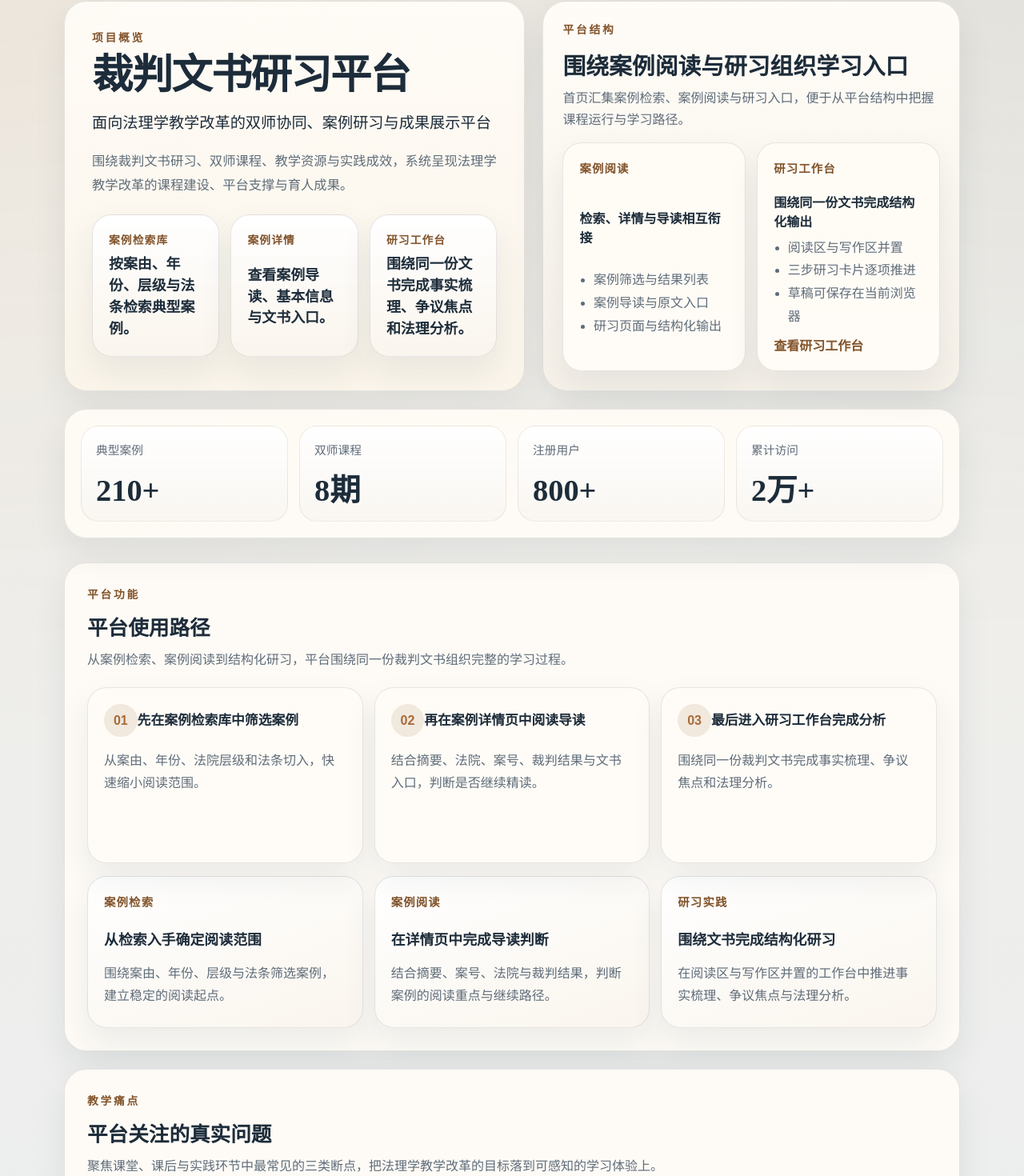
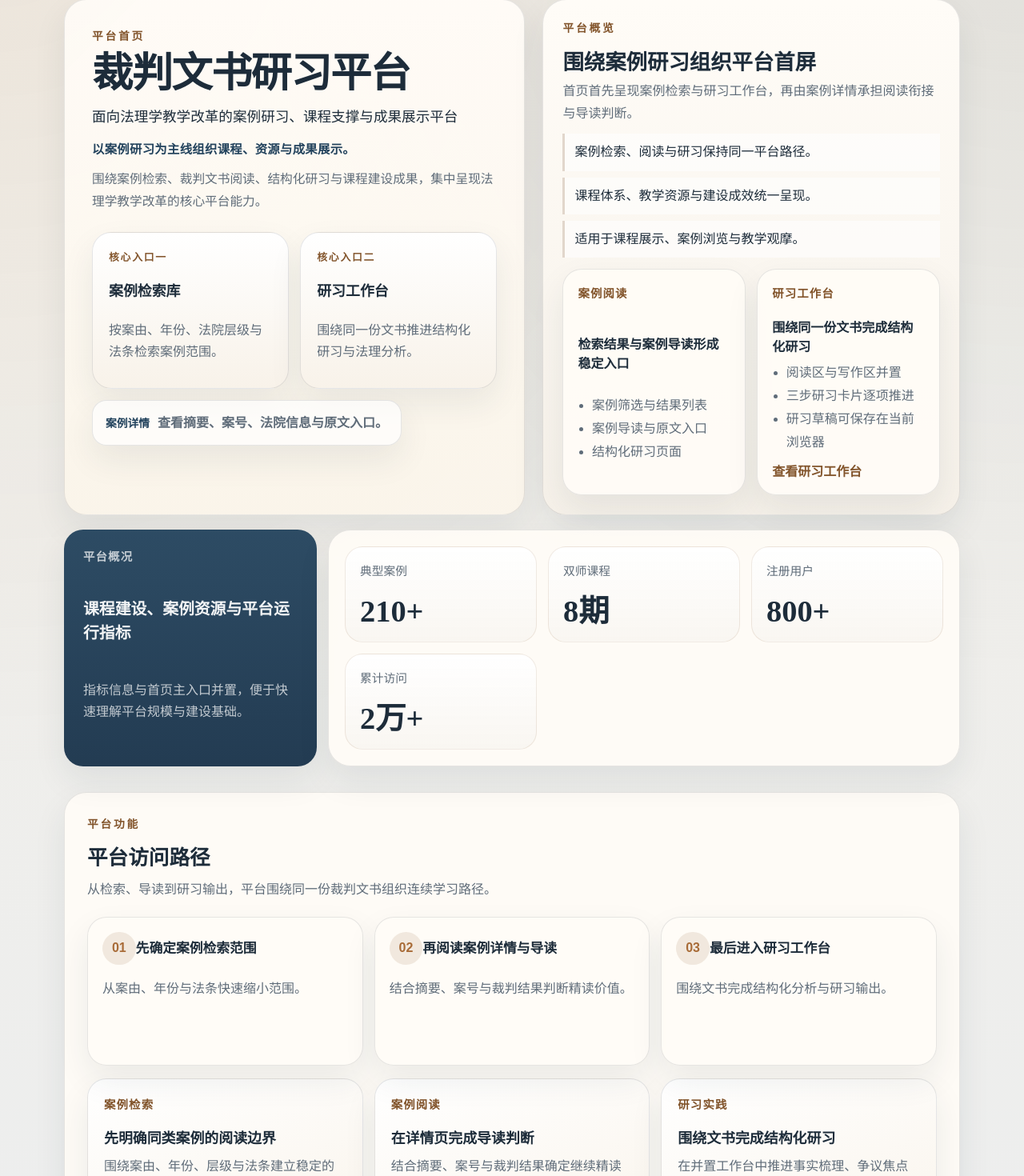
Before and after one commit to silent632/faxue-jiaoyu-showcase, a Next.js app: page / in a window 1280 px wide. Shown: the part 129-1599 px from the top of the page at 80% size. Built offline with nearby package versions, Linux system fonts and the light colour scheme.

Commit message:
refactor: polish homepage and case search hierarchy

```diff
--- a/app/globals.css
+++ b/app/globals.css
@@ -907,9 +907,9 @@ main {
 }
 
 .cases-hero {
-  padding: 18px;
-  display: grid;
-  gap: 14px;
+  padding: 16px;
+  display: grid;
+  gap: 12px;
   overflow: visible;
 }
 
@@ -935,6 +935,38 @@ main {
   gap: 8px;
 }
 
+.cases-hero-stats {
+  display: grid;
+  grid-template-columns: repeat(3, minmax(120px, 1fr));
+  gap: 8px;
+}
+
+.cases-hero-stat {
+  display: grid;
+  gap: 4px;
+  min-width: 0;
+  padding: 12px 14px;
+  border-radius: 14px;
+  border: 1px solid rgba(35, 67, 93, 0.1);
+  background: rgba(255, 255, 255, 0.8);
+}
+
+.cases-hero-stat span {
+  font-size: 11px;
+  color: var(--muted);
+}
+
+.cases-hero-stat strong {
+  color: var(--primary);
+  font-size: 0.95rem;
+  line-height: 1.45;
+}
+
+.cases-hero-search-row {
+  display: grid;
+  gap: 8px;
+}
+
 .cases-hero-search-box {
   position: relative;
 }
@@ -943,6 +975,13 @@ main {
   min-height: 44px;
   padding: 0 16px;
   border-radius: 14px;
+}
+
+.cases-hero-search-hint {
+  margin: 0;
+  font-size: 12px;
+  color: var(--muted);
+  line-height: 1.65;
 }
 
 .cases-suggestion-list {
@@ -990,7 +1029,7 @@ main {
 
 .cases-intel-card {
   display: grid;
-  gap: 10px;
+  gap: 8px;
 }
 
 .cases-intel-head {
@@ -998,6 +1037,12 @@ main {
   align-items: flex-start;
   justify-content: space-between;
   gap: 12px;
+}
+
+.cases-intel-head span {
+  font-size: 12px;
+  color: var(--muted);
+  line-height: 1.55;
 }
 
 .cases-mini-metric-grid {
@@ -1018,6 +1063,12 @@ main {
 .cases-mini-metric strong {
   font-size: 18px;
   color: var(--primary);
+}
+
+.cases-mini-metric span {
+  font-size: 11px;
+  color: var(--muted);
+  letter-spacing: 0.04em;
 }
 
 .cases-action-row {
@@ -1040,6 +1091,16 @@ main {
   cursor: pointer;
 }
 
+.cases-action-chip span {
+  font-weight: 700;
+  line-height: 1.5;
+}
+
+.cases-action-chip small {
+  color: var(--muted);
+  line-height: 1.55;
+}
+
 .cases-grid {
   display: grid;
   grid-template-columns: minmax(280px, 0.92fr) minmax(0, 1.75fr);
@@ -1108,6 +1169,31 @@ main {
   gap: 10px;
 }
 
+.cases-results-toolbar {
+  display: grid;
+  gap: 8px;
+  padding-top: 10px;
+  border-top: 1px solid rgba(35, 67, 93, 0.08);
+}
+
+.cases-results-summary,
+.cases-pagination-summary,
+.case-card-index {
+  display: inline-flex;
+  align-items: center;
+  justify-content: center;
+  border-radius: 999px;
+  background: rgba(35, 67, 93, 0.08);
+  color: var(--primary);
+  font-size: 12px;
+  font-weight: 700;
+}
+
+.cases-results-summary {
+  justify-self: start;
+  padding: 6px 10px;
+}
+
 .cases-empty-state {
   display: grid;
   gap: 10px;
@@ -1137,6 +1223,31 @@ main {
 
 .case-card-title-link:hover {
   color: var(--accent);
+}
+
+.case-card-index {
+  padding: 4px 9px;
+}
+
+.case-card-shell {
+  display: grid;
+  gap: 12px;
+}
+
+.case-card-meta,
+.case-card-summary {
+  margin: 0;
+}
+
+.case-card-meta {
+  color: var(--muted);
+  font-size: 13px;
+  line-height: 1.7;
+}
+
+.case-card-summary {
+  color: var(--ink);
+  line-height: 1.75;
 }
 
 .cases-pagination {
@@ -1835,6 +1946,10 @@ main {
     align-items: stretch;
   }
 
+  .cases-hero-stats {
+    grid-template-columns: 1fr;
+  }
+
   .cases-sidebar {
     display: none;
     position: static;
@@ -1931,6 +2046,10 @@ main {
   .case-card-head-side,
   .case-card-footer {
     justify-content: flex-start;
+  }
+
+  .cases-pagination-summary {
+    width: 100%;
   }
 }
 
@@ -2685,8 +2804,8 @@ main {
 
 .showcase-home-hero {
   display: grid;
-  gap: 22px;
-  padding: 22px 0 8px;
+  gap: 18px;
+  padding: 20px 0 10px;
 }
 
 .showcase-home-hero-main {
@@ -2708,11 +2827,12 @@ main {
 }
 
 .showcase-home-actions {
-  margin-top: 22px;
-  grid-template-columns: repeat(3, minmax(0, 1fr));
+  margin-top: 24px;
+  grid-template-columns: repeat(2, minmax(0, 1fr));
 }
 
 .showcase-home-action-card,
+.showcase-home-secondary-link,
 .showcase-home-preview,
 .showcase-home-preview-card,
 .showcase-flow-card,
@@ -2734,9 +2854,11 @@ main {
 
 .showcase-home-action-card {
   display: grid;
-  gap: 8px;
-  min-height: 170px;
-  background: linear-gradient(180deg, rgba(255, 255, 255, 0.96), rgba(250, 245, 237, 0.98));
+  gap: 10px;
+  min-height: 196px;
+  background:
+    linear-gradient(180deg, rgba(255, 255, 255, 0.98), rgba(248, 242, 233, 0.98)),
+    radial-gradient(circle at top right, rgba(35, 67, 93, 0.06), transparent 38%);
   transition: transform 160ms ease, border-color 160ms ease, box-shadow 160ms ease;
 }
 
@@ -2751,9 +2873,10 @@ main {
 
 .showcase-home-action-card span {
   color: var(--accent);
-  font-size: 0.86rem;
+  font-size: 0.8rem;
   font-weight: 700;
-  letter-spacing: 0.08em;
+  letter-spacing: 0.14em;
+  text-transform: uppercase;
 }
 
 .showcase-home-action-card strong,
@@ -2765,6 +2888,36 @@ main {
   line-height: 1.5;
 }
 
+.showcase-home-action-card p,
+.showcase-home-secondary-link strong {
+  margin: 0;
+  color: var(--muted);
+  line-height: 1.72;
+}
+
+.showcase-home-secondary-links {
+  display: flex;
+  flex-wrap: wrap;
+  gap: 12px;
+  margin-top: 14px;
+}
+
+.showcase-home-secondary-link {
+  display: inline-flex;
+  align-items: center;
+  gap: 10px;
+  padding: 14px 16px;
+  border-radius: 18px;
+  background: rgba(255, 255, 255, 0.7);
+}
+
+.showcase-home-secondary-link span {
+  color: var(--primary);
+  font-size: 0.86rem;
+  font-weight: 700;
+  white-space: nowrap;
+}
+
 .showcase-home-preview {
   border-radius: 30px;
   padding: 24px;
@@ -2775,15 +2928,15 @@ main {
 
 .showcase-home-preview-head {
   display: grid;
-  gap: 8px;
-  margin-bottom: 14px;
+  gap: 6px;
+  margin-bottom: 12px;
 }
 
 .showcase-home-preview-head h2 {
   margin: 0;
   font-family: var(--font-display);
-  font-size: 1.8rem;
-  line-height: 1.2;
+  font-size: 1.65rem;
+  line-height: 1.22;
 }
 
 .showcase-home-preview-head p,
@@ -2796,16 +2949,31 @@ main {
   line-height: 1.72;
 }
 
+.showcase-home-fact-list {
+  display: grid;
+  gap: 8px;
+  margin-bottom: 14px;
+}
+
+.showcase-home-fact-list p {
+  margin: 0;
+  padding: 10px 12px;
+  border-left: 3px solid rgba(130, 84, 43, 0.22);
+  background: rgba(255, 255, 255, 0.6);
+  color: var(--ink);
+  line-height: 1.65;
+}
+
 .showcase-home-preview-grid {
   grid-template-columns: 1fr 1fr;
 }
 
 .showcase-home-preview-card {
   border-radius: 24px;
-  padding: 20px;
-  display: grid;
-  gap: 8px;
-  min-height: 220px;
+  padding: 18px;
+  display: grid;
+  gap: 8px;
+  min-height: 196px;
 }
 
 .showcase-preview-list {
@@ -2845,6 +3013,40 @@ main {
   line-height: 1.55;
 }
 
+.showcase-metrics-band {
+  display: grid;
+  grid-template-columns: minmax(220px, 0.4fr) minmax(0, 1fr);
+  gap: 14px;
+  align-items: stretch;
+}
+
+.showcase-metrics-intro {
+  display: grid;
+  gap: 10px;
+  padding: 22px 24px;
+  border-radius: 24px;
+  background: linear-gradient(180deg, rgba(35, 67, 93, 0.95), rgba(24, 50, 74, 0.95));
+  color: rgba(255, 255, 255, 0.94);
+  box-shadow: var(--shadow);
+}
+
+.showcase-metrics-intro .showcase-card-eyebrow {
+  margin-bottom: 0;
+  color: rgba(255, 255, 255, 0.72);
+}
+
+.showcase-metrics-intro strong {
+  font-family: var(--font-display);
+  font-size: 1.24rem;
+  line-height: 1.5;
+}
+
+.showcase-metrics-intro p {
+  margin: 0;
+  color: rgba(255, 255, 255, 0.72);
+  line-height: 1.7;
+}
+
 .showcase-flow-grid {
   grid-template-columns: repeat(3, minmax(0, 1fr));
 }
@@ -2852,8 +3054,8 @@ main {
 .showcase-flow-card {
   position: relative;
   border-radius: 24px;
-  padding: 20px;
-  min-height: 220px;
+  padding: 18px;
+  min-height: 186px;
 }
 
 .showcase-flow-index {
@@ -2879,7 +3081,7 @@ main {
 .showcase-chain-card {
   display: grid;
   gap: 8px;
-  min-height: 190px;
+  min-height: 168px;
   background: linear-gradient(160deg, rgba(255, 255, 255, 0.96), rgba(250, 245, 237, 0.96));
 }
 
@@ -2887,11 +3089,36 @@ main {
 .showcase-summary-card {
   display: grid;
   gap: 8px;
-  min-height: 210px;
+  min-height: 184px;
+}
+
+.showcase-hero-brief {
+  margin: 14px 0 0;
+  color: var(--primary);
+  font-size: 0.96rem;
+  font-weight: 700;
+  letter-spacing: 0.02em;
+}
+
+.showcase-hero-subtitle {
+  margin: 14px 0 0;
+  font-size: 1.1rem;
+  line-height: 1.6;
+}
+
+.showcase-hero-intro {
+  margin: 14px 0 0;
+  max-width: 38rem;
+  line-height: 1.76;
+  font-size: 0.98rem;
 }
 
 @media (max-width: 1100px) {
   .showcase-home-hero-main {
+    grid-template-columns: 1fr;
+  }
+
+  .showcase-metrics-band {
     grid-template-columns: 1fr;
   }
 
@@ -2911,6 +3138,7 @@ main {
 
 @media (max-width: 700px) {
   .showcase-home-action-card,
+  .showcase-home-secondary-link,
   .showcase-home-preview,
   .showcase-home-preview-card,
   .showcase-flow-card,
--- a/app/page.js
+++ b/app/page.js
@@ -22,9 +22,9 @@ export default async function HomePage() {
         <ShowcaseHomeHero content={content} featuredCases={featuredCases} canonicalStudyHref={studyHref} />
 
         <ShowcaseSection
-          title="平台使用路径"
+          title="平台访问路径"
           eyebrow="平台功能"
-          description="从案例检索、案例阅读到结构化研习，平台围绕同一份裁判文书组织完整的学习过程。"
+          description="从检索、导读到研习输出，平台围绕同一份裁判文书组织连续学习路径。"
         >
           <div className="showcase-flow-grid">
             {content.homeFlow.map((item) => (
@@ -39,18 +39,18 @@ export default async function HomePage() {
           <div className="showcase-chain-links">
             <Link href="/cases" className="showcase-chain-card">
               <span className="showcase-card-eyebrow">案例检索</span>
-              <strong>从检索入手确定阅读范围</strong>
-              <p>围绕案由、年份、层级与法条筛选案例，建立稳定的阅读起点。</p>
+              <strong>先明确同类案例的阅读边界</strong>
+              <p>围绕案由、年份、层级与法条建立稳定的检索起点。</p>
             </Link>
             <Link href={featuredDetailHref} className="showcase-chain-card">
               <span className="showcase-card-eyebrow">案例阅读</span>
-              <strong>在详情页中完成导读判断</strong>
-              <p>结合摘要、案号、法院与裁判结果，判断案例的阅读重点与继续路径。</p>
+              <strong>在详情页完成导读判断</strong>
+              <p>结合摘要、案号与裁判结果确定继续精读的对象。</p>
             </Link>
             <Link href={studyHref} className="showcase-chain-card">
               <span className="showcase-card-eyebrow">研习实践</span>
               <strong>围绕文书完成结构化研习</strong>
-              <p>在阅读区与写作区并置的工作台中推进事实梳理、争议焦点与法理分析。</p>
+              <p>在并置工作台中推进事实梳理、争议焦点与法理分析。</p>
             </Link>
           </div>
         </ShowcaseSection>
@@ -58,7 +58,7 @@ export default async function HomePage() {
         <ShowcaseSection
           title="平台关注的真实问题"
           eyebrow="教学痛点"
-          description="聚焦课堂、课后与实践环节中最常见的三类断点，把法理学教学改革的目标落到可感知的学习体验上。"
+          description="聚焦课堂、课后与实践环节中最常见的三类断点。"
         >
           <div className="showcase-problems">
             {content.problems.map((item, index) => (
@@ -73,7 +73,7 @@ export default async function HomePage() {
         <ShowcaseSection
           title="平台建设亮点"
           eyebrow="建设重点"
-          description="围绕课程实施、案例研习与资源组织，平台形成了清晰、稳定的学习与展示界面。"
+          description="围绕课程实施、案例研习与资源组织形成清晰稳定的展示界面。"
         >
           <div className="showcase-highlight-grid">
             {content.platformHighlights.map((item) => (
@@ -89,13 +89,13 @@ export default async function HomePage() {
         <ShowcaseSection
           title="课程与资源总览"
           eyebrow="体系支撑"
-          description="课程建设、教学资源与项目成效在站内形成统一呈现，便于整体浏览与分项查看。"
+          description="课程建设、教学资源与项目成效在站内形成统一呈现。"
         >
           <div className="showcase-summary-grid">
             <article className="showcase-summary-card">
               <span className="showcase-card-eyebrow">课程体系</span>
               <strong>八期递进式双师课程</strong>
-              <p>{content.courses.timeline.slice(0, 4).map((item) => item.title).join("、")}等主题依次展开，形成连续推进的课程脉络。</p>
+              <p>{content.courses.timeline.slice(0, 3).map((item) => item.title).join("、")}等主题依次展开，形成连续课程脉络。</p>
               <Link href="/courses" className="showcase-inline-link">
                 查看课程体系
               </Link>
@@ -107,7 +107,7 @@ export default async function HomePage() {
               <p>
                 {content.resources.groups
                   .flatMap((group) => group.items)
-                  .slice(0, 4)
+                  .slice(0, 3)
                   .join("、")}
                 等材料共同构成课程实施与研习支持的资源基础。
               </p>
@@ -119,7 +119,7 @@ export default async function HomePage() {
             <article className="showcase-summary-card">
               <span className="showcase-card-eyebrow">建设成效</span>
               <strong>平台、课程与推广三线并进</strong>
-              <p>从教学建设、学生发展、平台运行到推广示范，项目已形成较为完整的成果呈现体系。</p>
+              <p>从教学建设、学生发展到平台运行，项目已形成较完整的成果呈现体系。</p>
               <Link href="/impact" className="showcase-inline-link">
                 查看成效展示
               </Link>
--- a/components/showcase-home-hero.js
+++ b/components/showcase-home-hero.js
@@ -2,19 +2,31 @@ import Link from "next/link";
 
 export default function ShowcaseHomeHero({ content, featuredCases = [], canonicalStudyHref }) {
   const metrics = Object.values(content.metrics);
+  const heroContent = content.homeHero;
 
   return (
     <section className="showcase-home-hero">
       <div className="showcase-home-hero-main">
         <div className="showcase-hero-copy">
-          <p className="showcase-hero-kicker">项目概览</p>
+          <p className="showcase-hero-kicker">{heroContent.kicker}</p>
           <h1>{content.site.title}</h1>
           <p className="showcase-hero-subtitle">{content.site.subtitle}</p>
+          <p className="showcase-hero-brief">{heroContent.brief}</p>
           <p className="showcase-hero-intro">{content.site.intro}</p>
 
-          <div className="showcase-home-actions">
-            {content.homeEntries.map((item) => (
+          <div className="showcase-home-actions" aria-label="核心功能入口">
+            {heroContent.primaryModules.map((item, index) => (
               <Link key={item.href} href={item.href} className="showcase-home-action-card">
+                <span>{index === 0 ? "核心入口一" : "核心入口二"}</span>
+                <strong>{item.label}</strong>
+                <p>{item.description}</p>
+              </Link>
+            ))}
+          </div>
+
+          <div className="showcase-home-secondary-links" aria-label="补充入口">
+            {heroContent.secondaryModules.map((item) => (
+              <Link key={item.href} href={item.href} className="showcase-home-secondary-link">
                 <span>{item.label}</span>
                 <strong>{item.description}</strong>
               </Link>
@@ -24,15 +36,21 @@ export default function ShowcaseHomeHero({ content, featuredCases = [], canonica
 
         <aside className="showcase-home-preview">
           <div className="showcase-home-preview-head">
-            <span className="showcase-section-eyebrow">平台结构</span>
-            <h2>围绕案例阅读与研习组织学习入口</h2>
-            <p>首页汇集案例检索、案例阅读与研习入口，便于从平台结构中把握课程运行与学习路径。</p>
+            <span className="showcase-section-eyebrow">平台概览</span>
+            <h2>围绕案例研习组织平台首屏</h2>
+            <p>首页首先呈现案例检索与研习工作台，再由案例详情承担阅读衔接与导读判断。</p>
+          </div>
+
+          <div className="showcase-home-fact-list" aria-label="平台首页说明">
+            {heroContent.supportingFacts.map((item) => (
+              <p key={item}>{item}</p>
+            ))}
           </div>
 
           <div className="showcase-home-preview-grid">
             <article className="showcase-home-preview-card">
               <span className="showcase-card-eyebrow">案例阅读</span>
-              <strong>检索、详情与导读相互衔接</strong>
+              <strong>检索结果与案例导读形成稳定入口</strong>
               <ul className="showcase-preview-list">
                 {content.homePreview.featuredCases.map((item) => (
                   <li key={item}>{item}</li>
@@ -42,7 +60,7 @@ export default function ShowcaseHomeHero({ content, featuredCases = [], canonica
 
             <article className="showcase-home-preview-card">
               <span className="showcase-card-eyebrow">研习工作台</span>
-              <strong>围绕同一份文书完成结构化输出</strong>
+              <strong>围绕同一份文书完成结构化研习</strong>
               <ul className="showcase-preview-list">
                 {content.homePreview.studyHighlights.map((item) => (
                   <li key={item}>{item}</li>
@@ -65,7 +83,14 @@ export default function ShowcaseHomeHero({ content, featuredCases = [], canonica
         </aside>
       </div>
 
-      <div className="showcase-metrics" aria-label="平台概览指标">
+      <section className="showcase-metrics-band" aria-label="平台概览指标">
+        <div className="showcase-metrics-intro">
+          <span className="showcase-card-eyebrow">平台概况</span>
+          <strong>课程建设、案例资源与平台运行指标</strong>
+          <p>指标信息与首页主入口并置，便于快速理解平台规模与建设基础。</p>
+        </div>
+
+        <div className="showcase-metrics">
           {metrics.map((metric) => (
             <article key={metric.label} className="showcase-metric-card">
               <span>{metric.label}</span>
@@ -74,5 +99,6 @@ export default function ShowcaseHomeHero({ content, featuredCases = [], canonica
           ))}
         </div>
       </section>
+    </section>
   );
 }
```
Also changed, not shown: components/cases-intelligence-panels.js (+6 -8 lines), components/cases-results-column.js (+11 -7 lines), components/cases-search-hero.js (+21 -7 lines), lib/showcase-content.js, 1 other file (tests, documents, lock files or other folders). Lines whose indentation alone changed are shown as unchanged.
